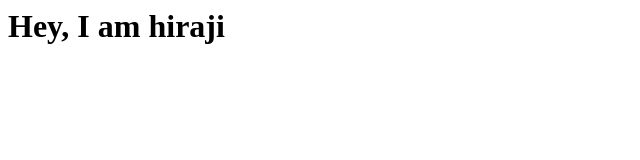
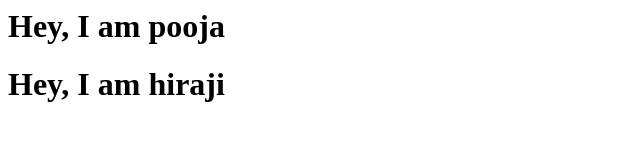
Before and after one commit to PoojaKalange/firstapp, a plain HTML site: page index.html in a window 1280 px wide. Shown: the whole page, without its empty margins (0-640 px from the left). Drawn offline with Linux system fonts and the light colour scheme.

Commit message:
Update index.html

```diff
--- a/index.html
+++ b/index.html
@@ -6,6 +6,7 @@ First App
 </title>
 </head>
 <body>
+  <h1>Hey, I am pooja</h1>
 <h1>Hey, I am hiraji</h1>
 </body>
 <html>
```
